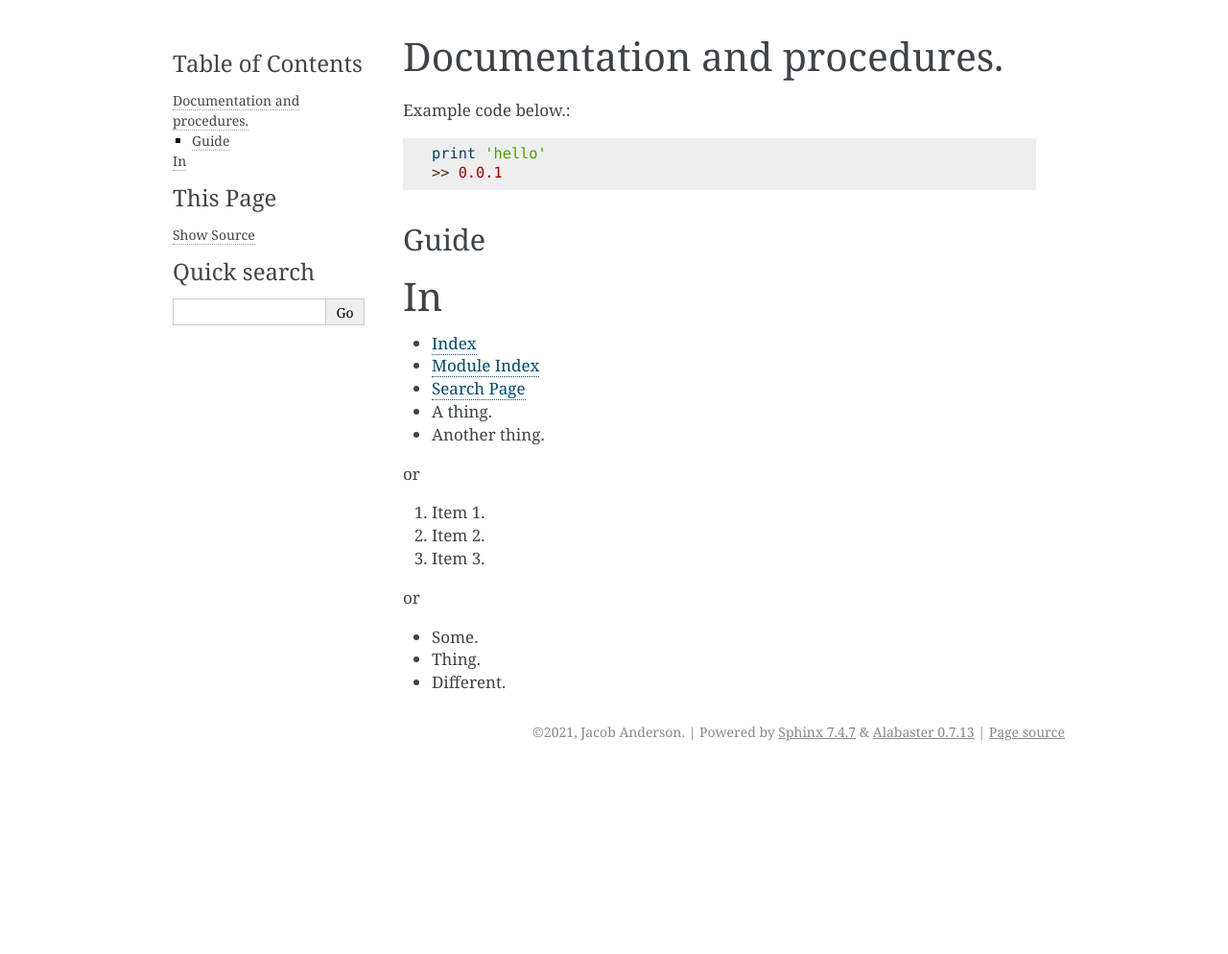
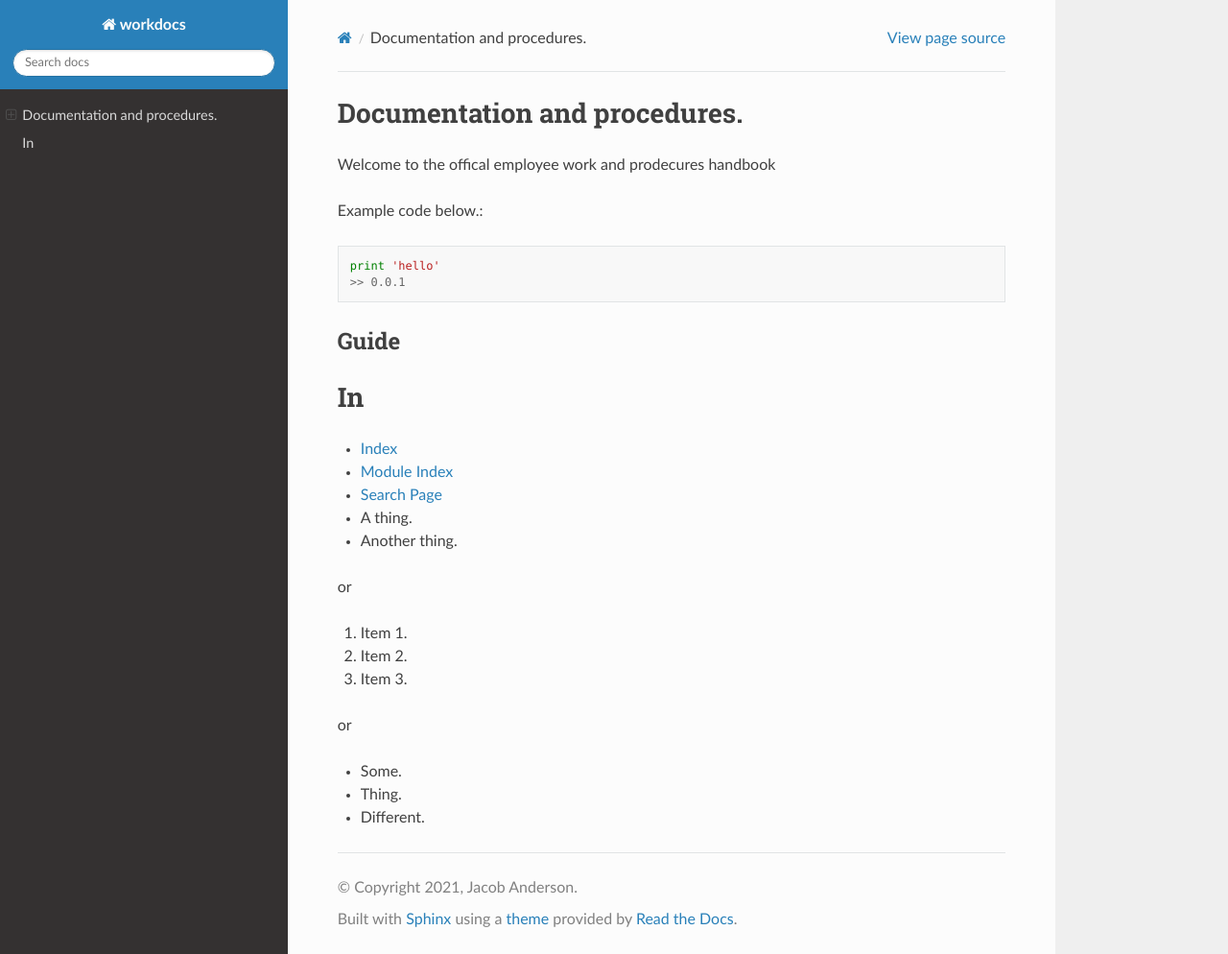
Before and after one commit to JakeyNZ/workDocs, a Sphinx documentation site: the page built from docs/index.rst, in a window 1280 px wide and 994 px high. Shown: the whole window at 96% size. Built offline with Sphinx 7.4.7 and the Read the Docs theme 2.0.0, drawn with Linux system fonts in a browser that asks for light colours; pages that are not in the unit, such as notebooks, are missing from menus.

Commit message:
Updated theme

```diff
--- a/docs/conf.py
+++ b/docs/conf.py
@@ -80,7 +80,6 @@
 # The theme to use for HTML and HTML Help pages.  See the documentation for
 # a list of builtin themes.
 #
-html_theme = 'alabaster'
 
 # Theme options are theme-specific and customize the look and feel of a theme
 # further.  For a list of options available for each theme, see the
--- a/docs/index.rst
+++ b/docs/index.rst
@@ -1,5 +1,7 @@
 Documentation and procedures.
 =============================
+
+Welcome to the offical employee work and prodecures handbook
 
 Example code below.::
 
```
